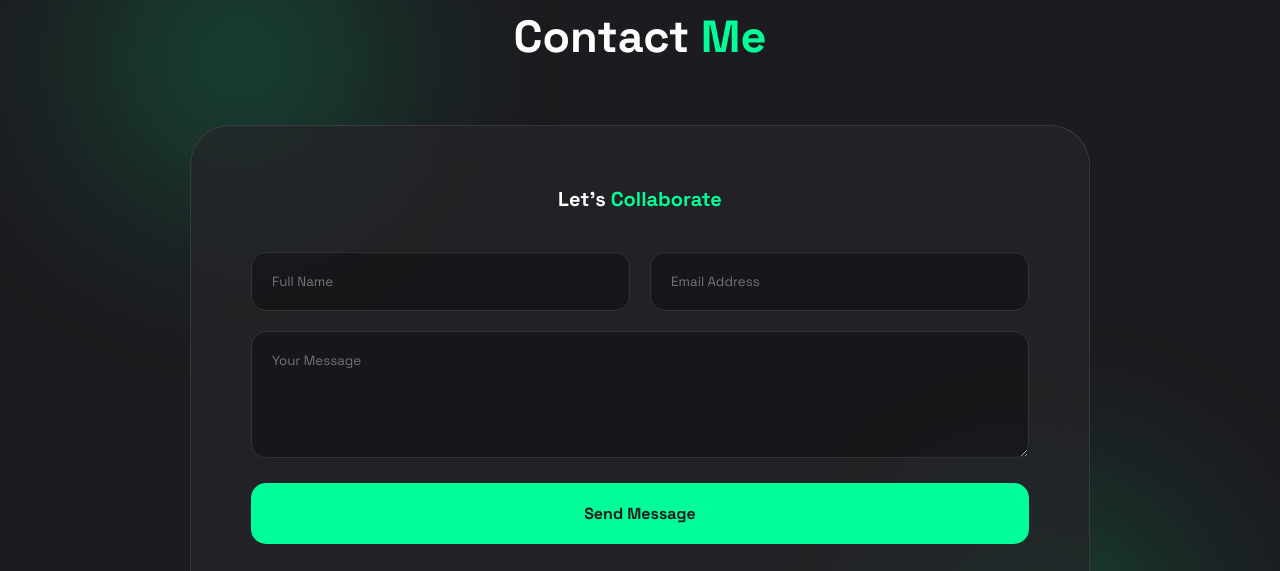
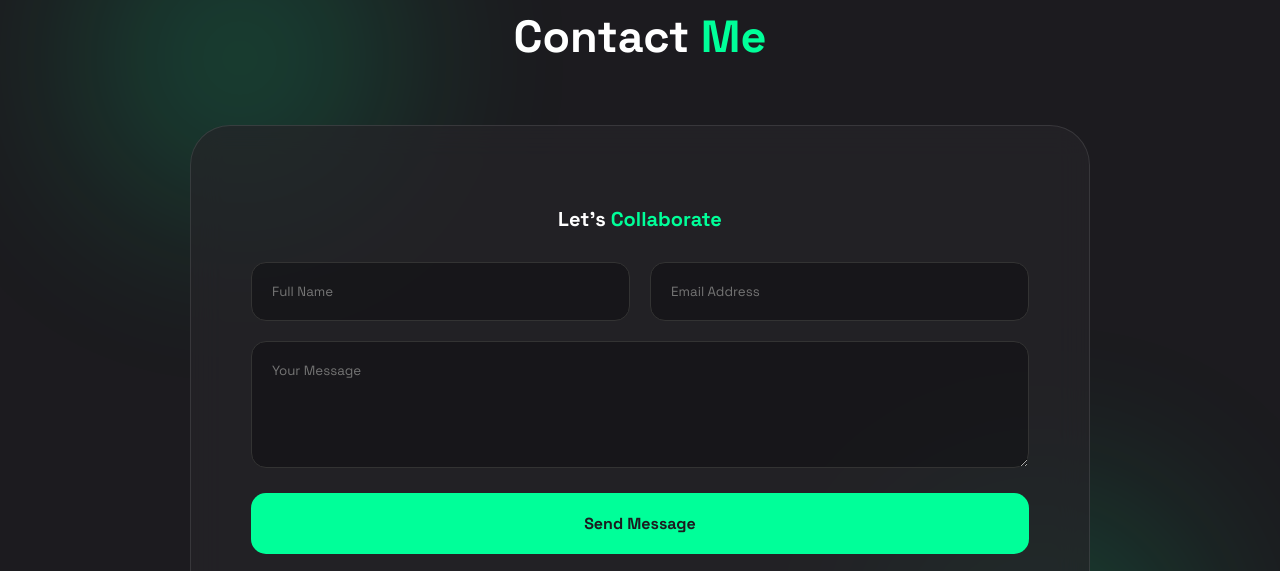
Before and after one commit to muhanif-dev/full-stack-portfolio, a plain HTML site: page index.html in a window 1280 px wide. Shown: the part 3403-3974 px from the top of the page. Drawn offline with nearby package versions, Linux system fonts and the light colour scheme.

Commit message:
Adjust contact section title spacing

```diff
--- a/style/contactMe.css
+++ b/style/contactMe.css
@@ -15,7 +15,7 @@
             z-index: 2;
         }
 
-        .section-title { font-size: 20px; margin-bottom: 40px; text-align: center; }
+        .section-title { font-size: 20px; padding-top:20px; margin-bottom: 30px; text-align: center; }
         .section-title span { color: #00ff99; }
 
         /* Form Styling */
```
